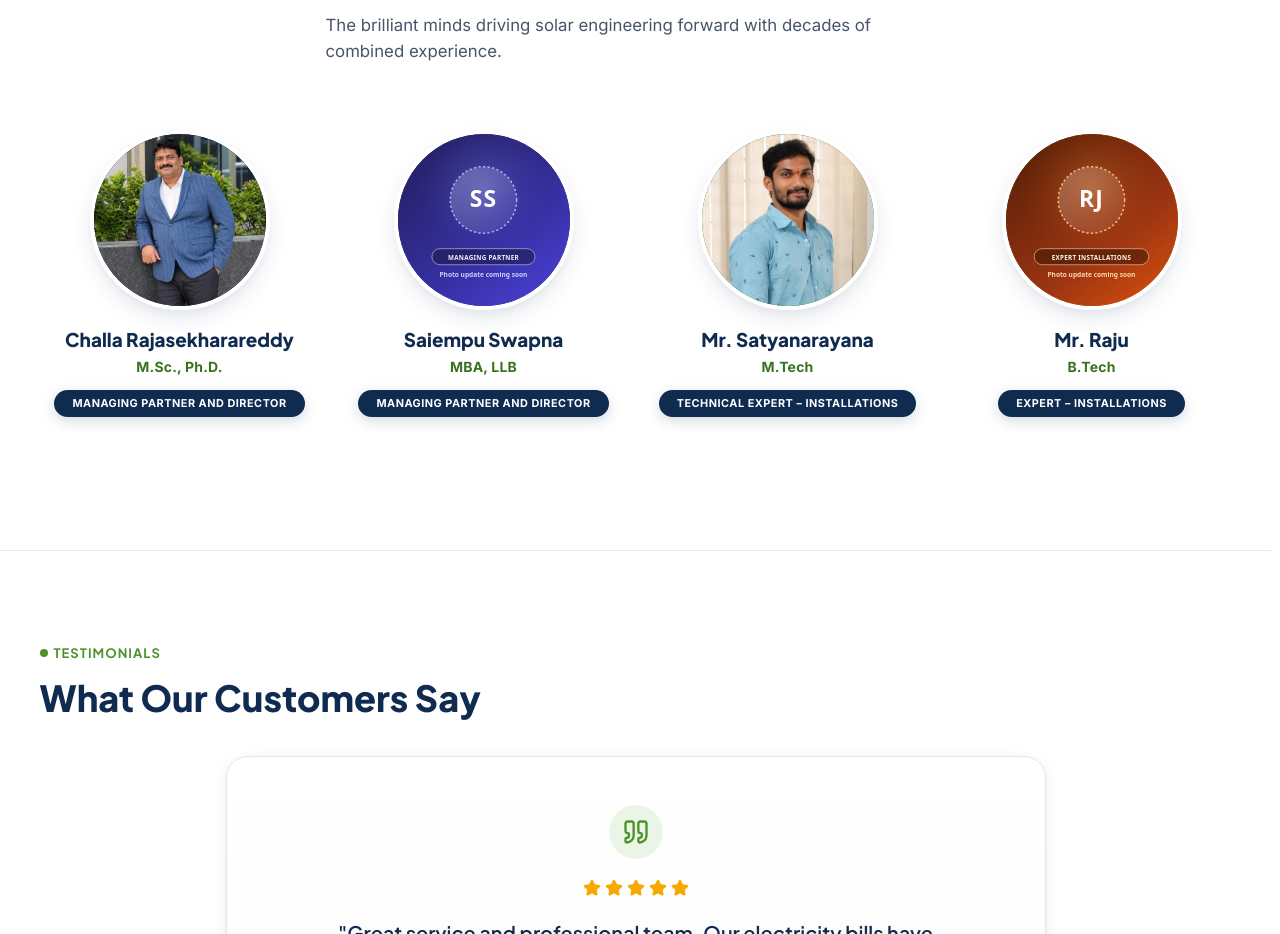
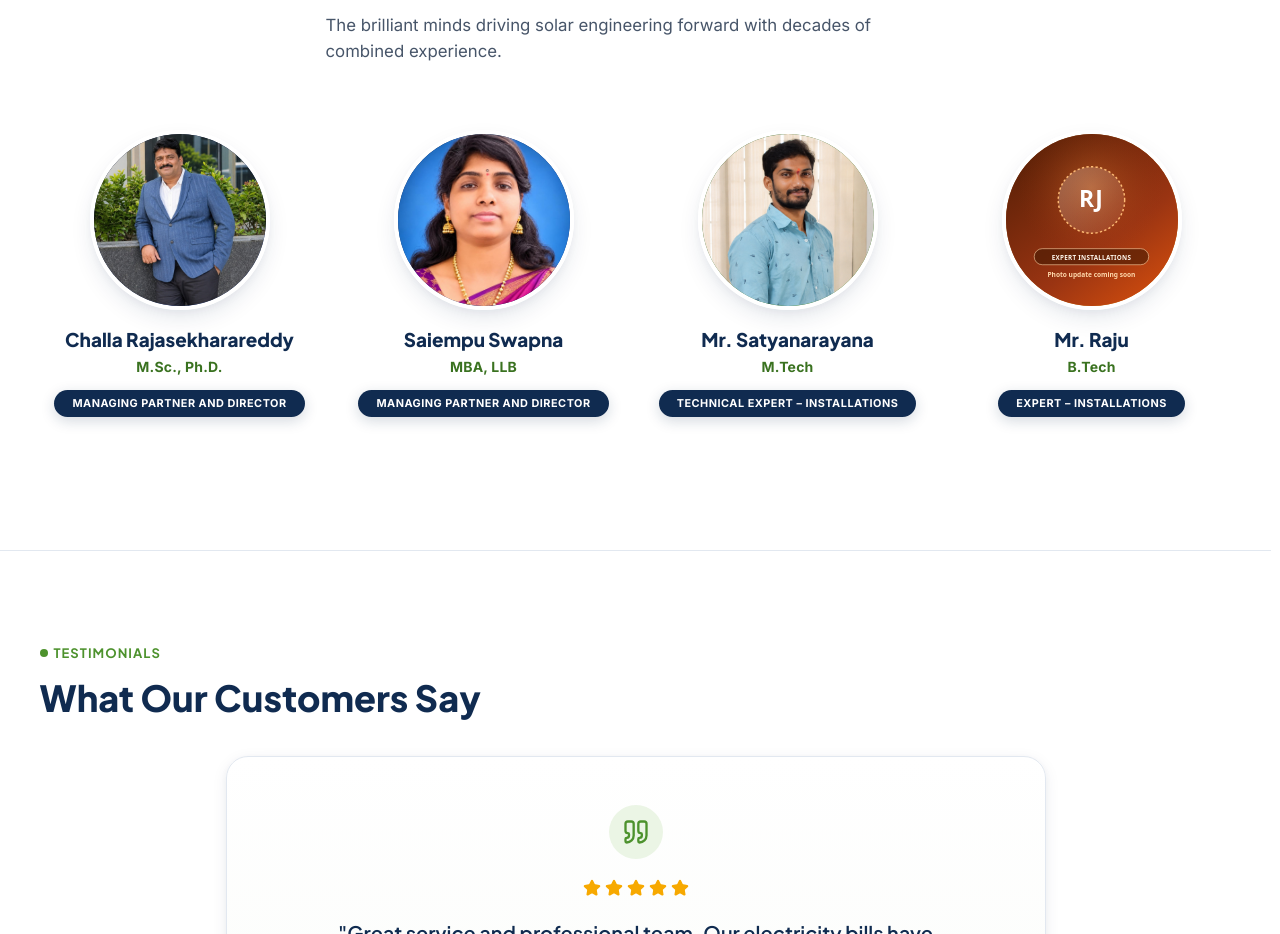
Before and after one commit to katengersweb-pixel/Prudence-solar, a React (Vite) app: page / in a window 1280 px wide. Shown: the part 6084-7018 px from the top of the page. Built offline with nearby package versions, Linux system fonts and the light colour scheme.

Commit message:
Add official portrait photo for Saiempu Swapna MBA LLB (Managing Partner and Director)

```diff
--- a/src/data/solarData.ts
+++ b/src/data/solarData.ts
@@ -546,7 +546,8 @@ export const TEAM_MEMBERS: TeamMember[] = [
     roleCategoryLabel: 'Executive Leadership',
     initials: 'SS',
     avatarColor: 'linear-gradient(135deg, #102B50 0%, #1E3A8A 100%)',
-    image: '/assets/team/saiempu-swapna.svg',
+    image: '/assets/team/saiempu-swapna.jpg',
+    imagePosition: 'center 15%',
     shortBio:
       'Guiding corporate governance, financial strategy, and end-to-end PM Surya Ghar government subsidy coordination for swift, hassle-free approvals.',
     fullBio: [
```
Also changed, not shown: public/assets/team/saiempu-swapna.jpg (added).
